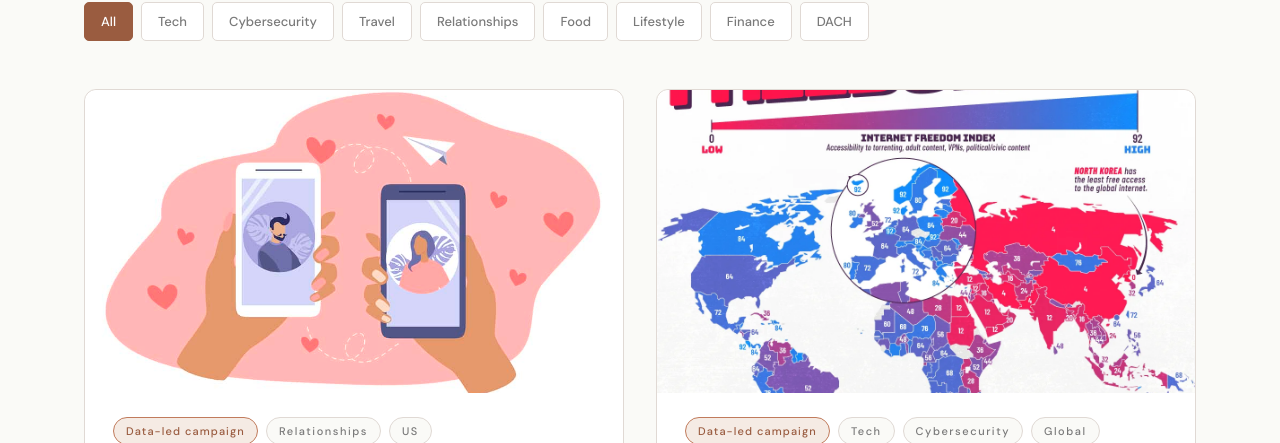
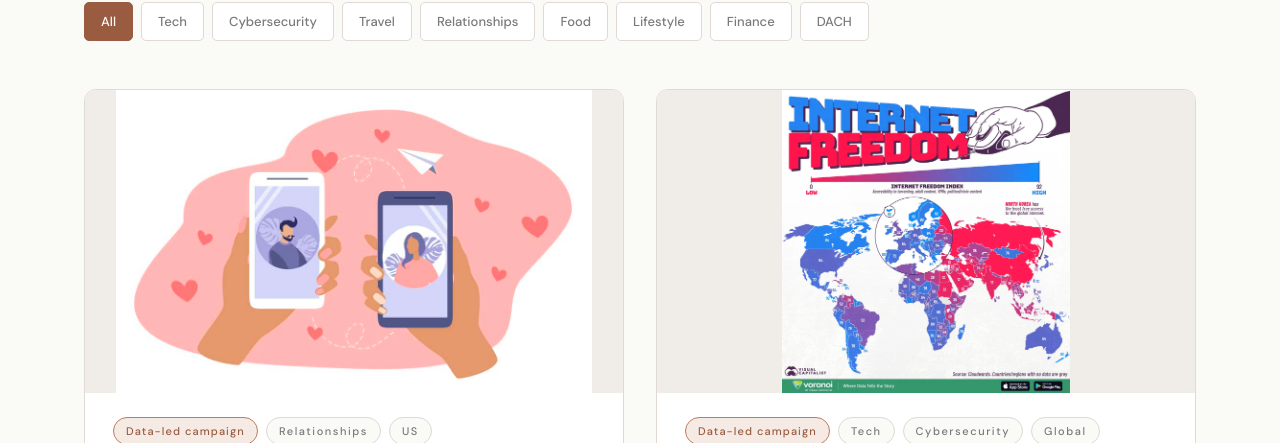
Before and after one commit to Adhurim4/luarda-portfolio, a Next.js app: page /portfolio in a window 1280 px wide. Shown: the part 304-747 px from the top of the page. Built offline with nearby package versions, Linux system fonts and the light colour scheme; no server answers.

Commit message:
Add files via upload

```diff
--- a/src/components/CaseStudyImageZone.tsx
+++ b/src/components/CaseStudyImageZone.tsx
@@ -2,6 +2,9 @@ type CaseStudyImageZoneProps = {
   imageUrl?: string;
   alt?: string;
   className?: string;
+  /** "frame": fixed 16:9 frame with the whole image fitted inside it.
+   *  "natural": the whole image at its own proportions. */
+  variant?: "frame" | "natural";
 };
 
 function PhotoIcon() {
@@ -25,14 +28,24 @@ function PhotoIcon() {
 }
 
 /**
- * 16:9 image zone. Shows the cover image (object-fit: cover) or a neutral
- * placeholder tile when no image has been uploaded.
+ * Case study image. The whole image is always visible (never cropped).
+ * Shows a neutral placeholder tile when no image has been uploaded.
  */
 export function CaseStudyImageZone({
   imageUrl,
   alt = "",
   className = "rounded-t-[12px]",
+  variant = "frame",
 }: CaseStudyImageZoneProps) {
+  if (imageUrl && variant === "natural") {
+    return (
+      <div className={`w-full overflow-hidden bg-stone-light ${className}`}>
+        {/* eslint-disable-next-line @next/next/no-img-element */}
+        <img src={imageUrl} alt={alt} className="block h-auto w-full" />
+      </div>
+    );
+  }
+
   return (
     <div
       className={`relative w-full overflow-hidden ${className}`}
@@ -40,7 +53,11 @@ export function CaseStudyImageZone({
     >
       {imageUrl ? (
         // eslint-disable-next-line @next/next/no-img-element
-        <img src={imageUrl} alt={alt} className="h-full w-full object-cover" />
+        <img
+          src={imageUrl}
+          alt={alt}
+          className="h-full w-full bg-stone-light object-contain"
+        />
       ) : (
         <div
           className="flex h-full w-full items-center justify-center bg-stone-light"
--- a/src/components/CaseStudyModal.tsx
+++ b/src/components/CaseStudyModal.tsx
@@ -63,7 +63,11 @@ export function CaseStudyModal({ study, imageUrl, onClose }: CaseStudyModalProps
           Close
         </button>
 
-        <CaseStudyImageZone imageUrl={imageUrl} alt={study.title} />
+        <CaseStudyImageZone
+          imageUrl={imageUrl}
+          alt={study.title}
+          variant="natural"
+        />
 
         <div className="px-7 py-8 md:px-10">
           <CaseStudyTags study={study} />
```
